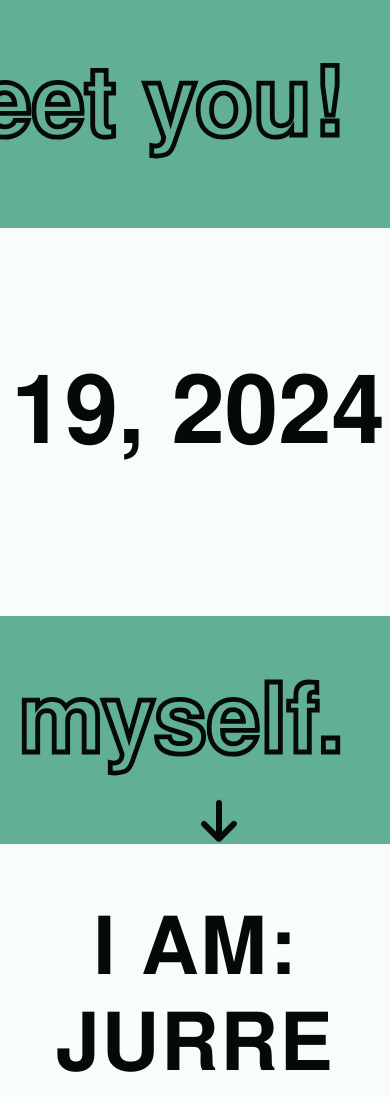
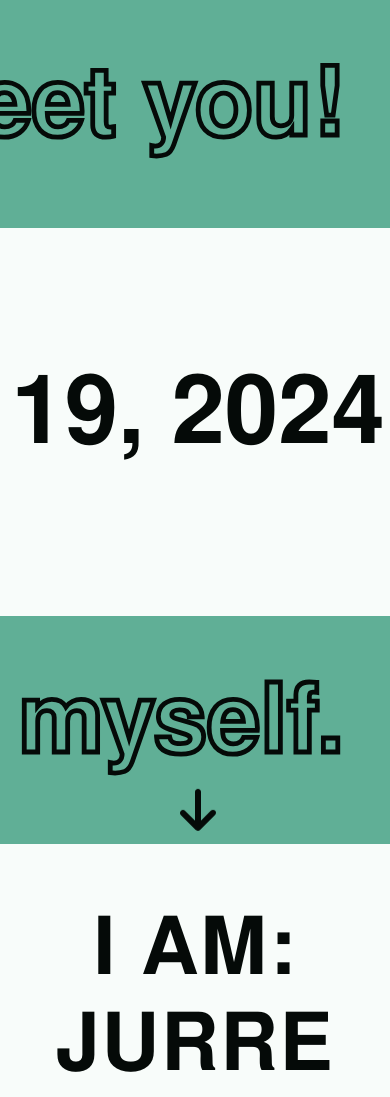
Before and after one commit to JurrevE/portfolio, a React (Vite) app: page / in a window 390 px wide. Shown: the top 1097 px of the page. Built offline with nearby package versions, Linux system fonts and the light colour scheme.

Commit message:
scroller

```diff
--- a/src/Header.css
+++ b/src/Header.css
@@ -48,8 +48,8 @@
 	font-size: 3rem;
 	animation: bounce 1s infinite;
 	position: absolute;
-	top: 80%;
-	left: 50%;
+	top: 75%;
+	left: 47.8%;
 	transform: translate(-50%, -50%);
 	color: var(--text);
 	-webkit-text-stroke: none;
@@ -105,6 +105,49 @@
 	}
 }
 
+@media (max-width: 320px) {
+	.scroll-indicator {
+		font-size: 3rem;
+		animation: bounce 1s infinite;
+		position: absolute;
+		top: 75%;
+		left: 42%;
+		transform: translate(-50%, -50%);
+		color: var(--text);
+		-webkit-text-stroke: none;
+		-webkit-text-fill-color: var(--text);
+		z-index: 10;
+	}
+}
+@media (max-width: 375px) {
+	.scroll-indicator {
+		font-size: 3rem;
+		animation: bounce 1s infinite;
+		position: absolute;
+		top: 75%;
+		left: 44%;
+		transform: translate(-50%, -50%);
+		color: var(--text);
+		-webkit-text-stroke: none;
+		-webkit-text-fill-color: var(--text);
+		z-index: 10;
+	}
+}
+@media (max-width: 425px) {
+	.scroll-indicator {
+		font-size: 3rem;
+		animation: bounce 1s infinite;
+		position: absolute;
+		top: 75%;
+		left: 44.5%;
+		transform: translate(-50%, -50%);
+		color: var(--text);
+		-webkit-text-stroke: none;
+		-webkit-text-fill-color: var(--text);
+		z-index: 10;
+	}
+}
+
 .h1marquee,
 .h2marquee {
 	margin-right: 4rem;
```
